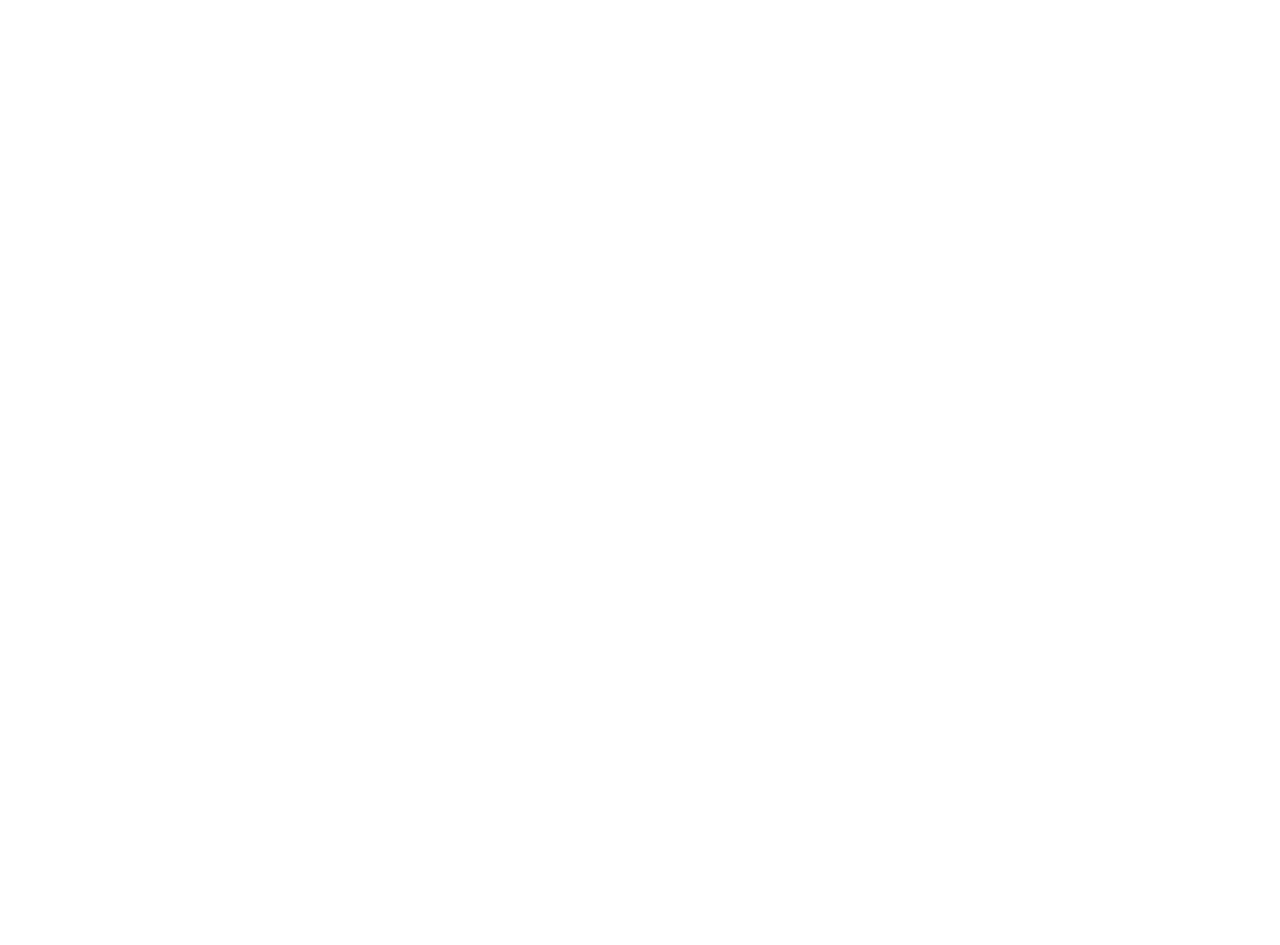
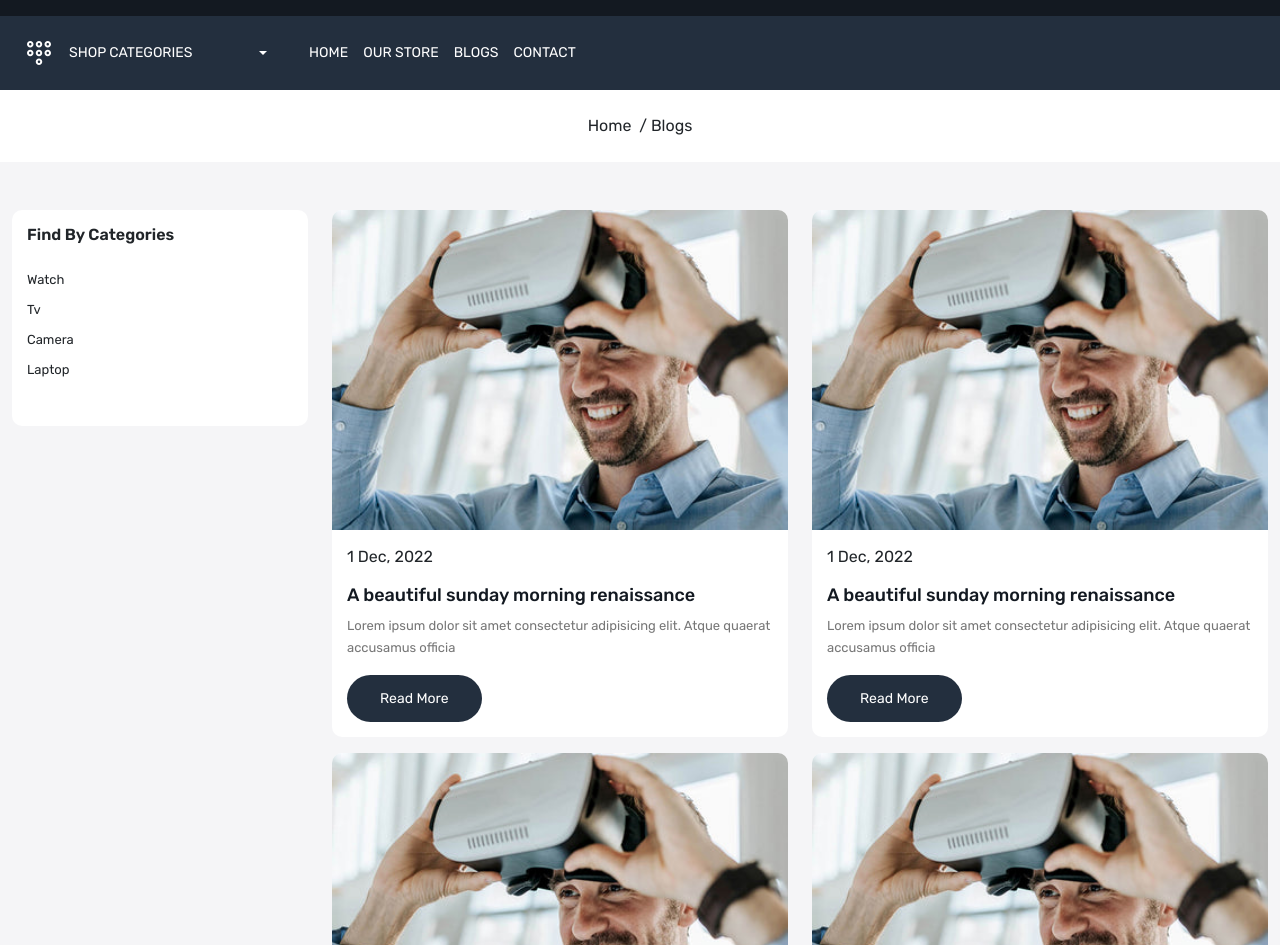
Before and after one commit to KrzysztofHum/Fashionable-shop, a React (Create React App) app in the folder frontend/: page /blogs in a window 1280 px wide. Before the commit this address had no page. Shown: the part 127-1072 px from the top of the page. Before the commit the page ends 800 px from the top, so only its background shows below. Built offline with nearby package versions, Linux system fonts and the light colour scheme.

Commit message:
blogs page

```diff
--- a/frontend/src/App.js
+++ b/frontend/src/App.js
@@ -5,6 +5,7 @@
 import Contact from "./pages/Contact";
 import About from "./pages/About";
 import OurStore from "./pages/OurStore";
+import Blog from "./pages/Blog";
 
 function App() {
   return (
@@ -15,6 +16,7 @@
           <Route path="about" element={<About />} />
           <Route path="contact" element={<Contact />} />
           <Route path="product" element={<OurStore />} />
+          <Route path="blogs" element={<Blog />} />
         </Route>
       </Routes>
     </BrowserRouter>
--- /dev/null
+++ b/frontend/src/pages/Blog.js
@@ -0,0 +1,49 @@
+import React from "react";
+import BreadCrumb from "../components/BreadCrumb";
+import Meta from "../components/Meta";
+import BlogCard from "../components/BlogCard";
+import Container from "../components/Container";
+
+const Blog = () => {
+  return (
+    <>
+      <Meta title={"Blogs"} />
+      <BreadCrumb title="Blogs" />
+      <Container class1="blog-wrapper home-wrapper-2 py-5">
+        <div className="row">
+          <div className="col-3">
+            <div className="filter-card mb-3">
+              <h3 className="filter-title">Find By Categories</h3>
+              <div>
+                <ul className="ps-0">
+                  <li>Watch</li>
+                  <li>Tv</li>
+                  <li>Camera</li>
+                  <li>Laptop</li>
+                </ul>
+              </div>
+            </div>
+          </div>
+          <div className="col-9">
+            <div className="row">
+              <div className="col-6 mb-3">
+                <BlogCard />
+              </div>
+              <div className="col-6 mb-3">
+                <BlogCard />
+              </div>
+              <div className="col-6 mb-3">
+                <BlogCard />
+              </div>
+              <div className="col-6 mb-3">
+                <BlogCard />
+              </div>
+            </div>
+          </div>
+        </div>
+      </Container>
+    </>
+  );
+};
+
+export default Blog;
```
